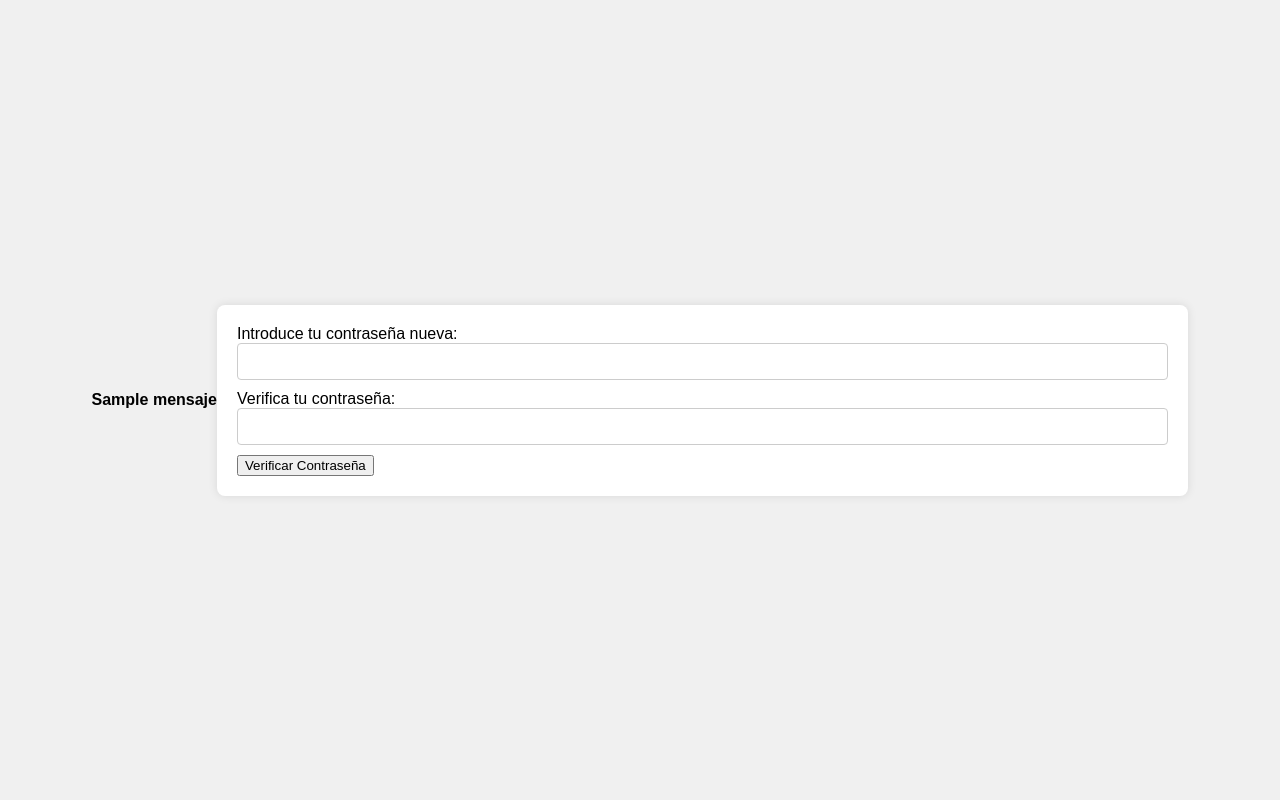
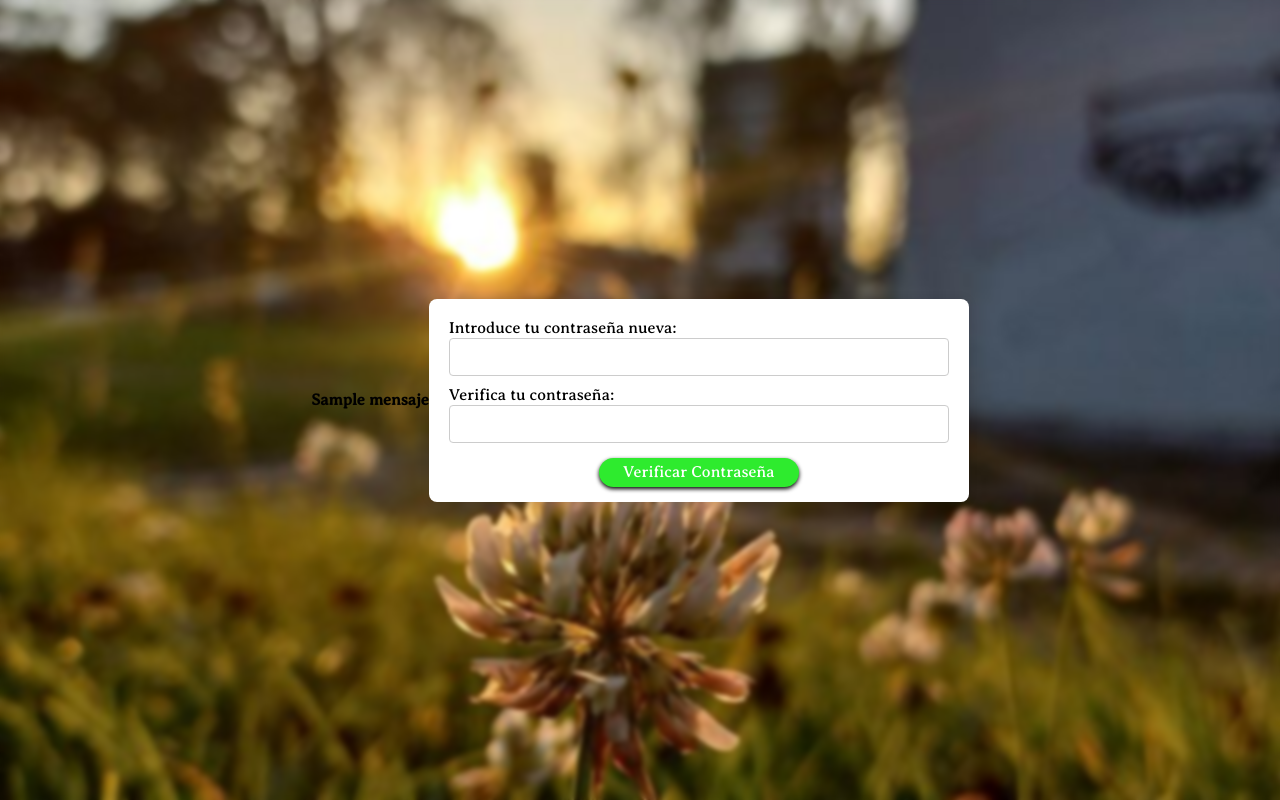
Before and after one commit to ACorduz/zenUN, a Django app: template usuarios/templates/ResetPasswordPage.html in a window 1280 px wide. Run offline with Django 5.2, Linux system fonts and the light colour scheme; the template is opened without the code that fills it: most values are stand-ins (such as "Sample title", 1, 10 or a date in 2020).

Commit message:
Mejora interfax cambio de contraseña

```diff
--- a/usuarios/static/LoginPage.css
+++ b/usuarios/static/LoginPage.css
@@ -81,7 +81,7 @@ body {
     border: 1px solid #f5c6cb;
     border-radius: 20px;
     max-height: 60px;
-    max-width: 320px;
+    max-width: 380px;
     margin-bottom: 10px;
 }
 
--- a/usuarios/static/ResetPasswordPage.css
+++ b/usuarios/static/ResetPasswordPage.css
@@ -4,22 +4,37 @@
 }
 
 body {
-    font-family: Arial, sans-serif;
+    font-family: 'MiFuente', sans-serif;
     margin: 0;
     padding: 0;
     display: flex;
     justify-content: center;
     align-items: center;
     height: 100vh;
-    background-color: #f0f0f0;
+    background-image: url('../static/registro.jpg');
+    background-size: cover;
+    background-position: center;
+}
+body::after {
+    content: "";
+    background: inherit;
+    position: absolute;
+    left: 0;
+    right: 0;
+    top: 0;
+    bottom: 0;
+    filter: blur(2px);
+    z-index: -1;
 }
 form {
     background-color: #fff;
     padding: 20px;
     border-radius: 8px;
     box-shadow: 0 0 10px rgba(0, 0, 0, 0.1);
+    width: 500px;
 }
 input[type="password"] {
+    font-family: 'MiFuente', sans-serif;
     width: 100%;
     padding: 10px;
     margin-bottom: 10px;
@@ -27,15 +42,22 @@ input[type="password"] {
     border: 1px solid #ccc;
     box-sizing: border-box;
 }
-input[type="submit"] {
-    width: 100%;
-    padding: 10px;
-    border-radius: 4px;
+button[type="submit"] {
+    font-family: 'MiFuente', sans-serif;
+    font-size: 16px;
+    width: 40%;
+    padding: 5px;
+    border-radius: 30px;
     border: none;
-    background-color: #007bff;
+    background-color: #2eeb2e;
     color: #fff;
     cursor: pointer;
+    position: relative;
+    top: 5px;
+    left: 150px;
+    box-shadow: 0 2px 4px rgba(0, 0, 0, 2);
 }
-input[type="submit"]:hover {
-    background-color: #0056b3;
+
+button[type="submit"]:hover {
+    background-color: #6b00b3;
 }
```
